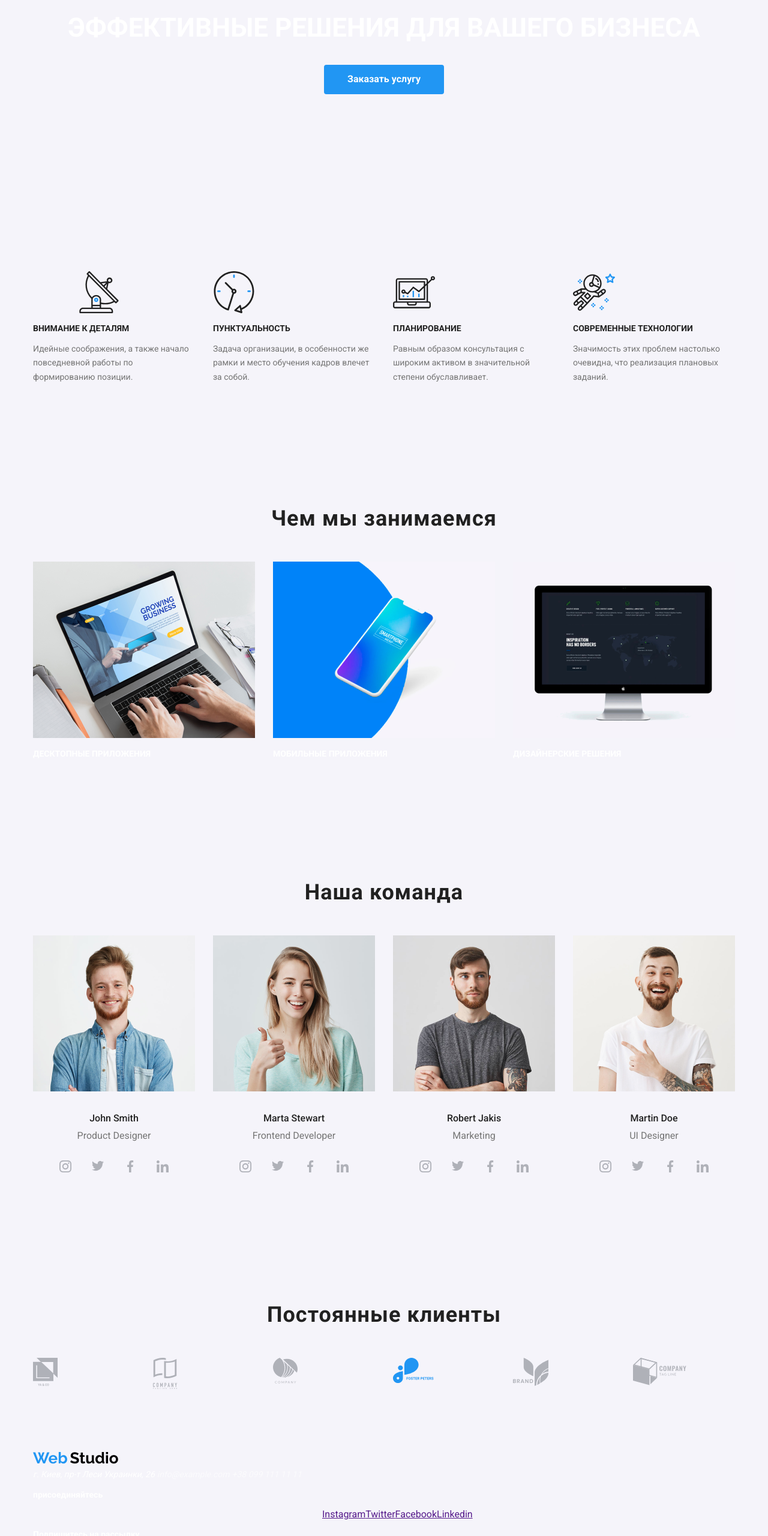
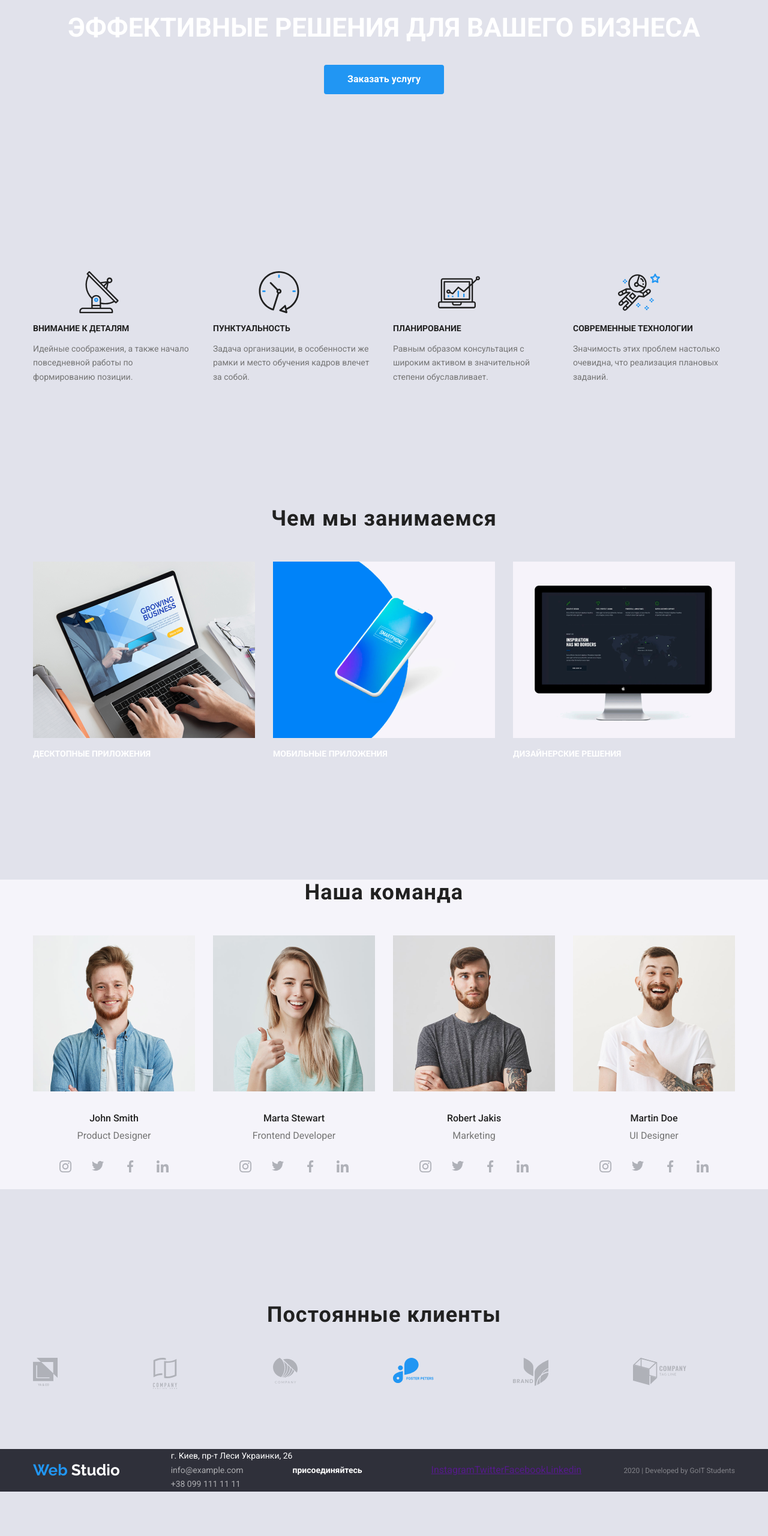
Before and after one commit to vosap2007/dz3, a plain HTML site: page index.html in a window 1280 px wide. Shown: the part 240-2800 px from the top of the page at 60% size. After the commit the page ends 2726 px from the top, so only its background shows below. Drawn offline with nearby package versions, Linux system fonts and the light colour scheme.

Commit message:
Виправляє відступи
додає відступи для хедера, та секцій. Відцентровує всі імж, розпочинає стилити футер

```diff
--- a/css/styles.css
+++ b/css/styles.css
@@ -1,7 +1,7 @@
 body {
   margin: 0;
 
-  background-color: #f5f4fa;
+  background-color: #e1e2eb;
   color: #757575;
   font-family: Roboto, sans-serif;
 
@@ -10,12 +10,27 @@ body {
   --button-color: #ffffff;
 }
 
+.container {
+  width: 1200px;
+  padding-right: 15px;
+  padding-left: 15px;
+  margin-left: auto;
+  margin-right: auto;
+}
+
 /*main-nav*/
+
+.header {
+  margin-bottom: 200px;
+}
+
+.header-portfolio {
+  margin-bottom: 110px;
+}
 
 .main-nav {
   display: flex;
   align-items: center;
-  margin-bottom: 200px;
 }
 
 /*Logo*/
@@ -37,6 +52,10 @@ body {
   font-family: Raleway;
   font-size: 26px;
   line-height: 1.2;
+}
+
+.logo-studio.inversia {
+  color: var(--button-color);
 }
 
 /* site-nav*/
@@ -130,6 +149,11 @@ body {
 
 /*section*/
 
+.section-features {
+  margin-bottom: 188px;
+  margin-top: 0px;
+}
+
 .section-title {
   color: var(--title-color);
   font-weight: 700;
@@ -148,7 +172,7 @@ body {
   display: flex;
   padding-left: 0px;
   justify-content: center;
-  margin-bottom: 188px;
+  margin: 0px;
 }
 
 .features-itam {
@@ -184,12 +208,16 @@ body {
 
 /*activity*/
 
+.section-activity {
+  margin-bottom: 188px;
+  margin-top: 0px;
+}
+
 .activity {
   list-style: none;
   display: flex;
   padding-left: 0px;
-  margin-top: 0px;
-  margin-bottom: 188px;
+  margin: 0px;
 }
 
 .activity-item {
@@ -209,12 +237,17 @@ body {
 
 /*team*/
 
+.section-team {
+  margin-top: 0px;
+  margin-bottom: 188px;
+  background: #f5f4fa;
+}
+
 .team {
   list-style: none;
   display: flex;
   padding-left: 0px;
-  margin-top: 0px;
-  margin-bottom: 188px;
+  margin: 0px;
   text-align: center;
 }
 
@@ -258,12 +291,18 @@ body {
   margin-bottom: 24px;
 }
 
+/*clients*/
+
+.section-clients {
+  margin-top: 0px;
+  margin-bottom: 95px;
+}
+
 .clients {
   list-style: none;
   display: flex;
   padding-left: 0px;
-  margin-top: 0px;
-  margin-bottom: 95px;
+  margin: 0px;
 }
 
 .clients-item {
@@ -275,6 +314,15 @@ body {
 }
 
 /*Foter*/
+
+.footer {
+  display: flex;
+  align-items: center;
+}
+
+.footer-backgraund {
+  background: #2f303a;
+}
 
 .footer-address {
   color: var(--button-color);
@@ -297,6 +345,12 @@ body {
   line-height: 1.1;
 }
 
+.footer-address {
+  display: flex;
+  flex-direction: column;
+  font-style: normal;
+}
+
 .developed {
   color: rgba(255, 255, 255, 0.4);
   font-weight: 400;
@@ -305,6 +359,10 @@ body {
 }
 
 /*---styles portfolio--*/
+
+.pro {
+  margin-bottom: 80px;
+}
 
 /*filter*/
 
@@ -342,7 +400,7 @@ body {
   flex-wrap: wrap;
   padding-left: 0px;
   margin-top: 0px;
-  margin-bottom: 80px;
+  margin-bottom: 0px;
 }
 
 .projects .itom {
@@ -377,19 +435,3 @@ body {
   font-size: 18px;
   line-height: 1.6;
 }
-
-.container {
-  width: 1200px;
-  padding-right: 15px;
-  padding-left: 15px;
-  margin-left: auto;
-  margin-right: auto;
-}
-
-.container-footer {
-  width: 1200px;
-  padding-right: 15px;
-  padding-left: 15px;
-  margin-left: auto;
-  margin-right: auto;
-}
--- a/index.html
+++ b/index.html
@@ -17,10 +17,10 @@
 
   <body>
     <!--Шапка сайта-->
-    <header>
+    <header class="header">
       <nav class="container main-nav">
         <a href="./" class="logo">
-          <span class="logo-web">Web</span>
+          <span class="logo-web">Web </span>
           <span class="logo-studio">Studio</span>
         </a>
 
@@ -50,18 +50,20 @@
       </nav>
     </header>
 
-    <main class="container">
+    <main>
       <!--Герой-->
       <section class="hero">
+        <div class="container">
           <h1 class="hero-title">ЭФФЕКТИВНЫЕ РЕШЕНИЯ ДЛЯ ВАШЕГО БИЗНЕСА</h1>
           <a href="" class="hero-button">Заказать услугу</a>
+        </div>
       </section>
 
       <!--Приемущества-->
-      <section class="section">
+      <section class="section-features">
         <!--<h2 class="section-title">Наши приемущества</h2>-->
         <!--этот заголовок будет скрыт-->
-
+        <div class="container">
           <ul class="features">
             <li class="features-itam">
               <div class="advantages">
@@ -75,16 +77,20 @@
             </li>
 
             <li class="features-itam">
+              <div class="advantages">
                 <img src="./img/clock.svg" alt="Часы" />
+              </div>
               <h3 class="features-title">ПУНКТУАЛЬНОСТЬ</h3>
               <p class="features-text">
-              Задача организации, в особенности же рамки и место обучения кадров
-              влечет за собой.
+                Задача организации, в особенности же рамки и место обучения
+                кадров влечет за собой.
               </p>
             </li>
 
             <li class="features-itam">
+              <div class="advantages">
                 <img src="./img/diagram.svg" alt="Диаграмма" />
+              </div>
               <h3 class="features-title">ПЛАНИРОВАНИЕ</h3>
               <p class="features-text">
                 Равным образом консультация с широким активом в значительной
@@ -93,7 +99,9 @@
             </li>
 
             <li class="features-itam">
+              <div class="advantages">
                 <img src="./img/astronaut.svg" alt="Астронавт" />
+              </div>
               <h3 class="features-title">СОВРЕМЕННЫЕ ТЕХНОЛОГИИ</h3>
               <p class="features-text">
                 Значимость этих проблем настолько очевидна, что реализация
@@ -101,10 +109,12 @@
               </p>
             </li>
           </ul>
+        </div>
       </section>
 
       <!--Чем мы занимаемся-->
-      <section class="section">
+      <section class="section-activity">
+        <div class="container">
           <h2 class="section-title">Чем мы занимаемся</h2>
 
           <ul class="activity">
@@ -114,7 +124,9 @@
             </li>
 
             <li class="activity-item">
-            <a href=""><img src="./img/img3.png" alt="Мобильный телефон" /></a>
+              <a href=""
+                ><img src="./img/img3.png" alt="Мобильный телефон"
+              /></a>
               <h3 class="activity-title">МОБИЛЬНЫЕ ПРИЛОЖЕНИЯ</h3>
             </li>
 
@@ -123,10 +135,12 @@
               <h3 class="activity-title">ДИЗАЙНЕРСКИЕ РЕШЕНИЯ</h3>
             </li>
           </ul>
+        </div>
       </section>
 
       <!--Наша команда-->
-      <section class="section">
+      <section class="section-team">
+        <div class="container">
           <h2 class="section-title">Наша команда</h2>
 
           <ul class="team">
@@ -258,10 +272,12 @@
               </ul>
             </li>
           </ul>
+        </div>
       </section>
 
       <!--Постоянные клиенты-->
-      <section class="section">
+      <section class="section-clients">
+        <div class="container">
           <h2 class="section-title">Постоянные клиенты</h2>
 
           <ul class="clients">
@@ -301,17 +317,19 @@
               </a>
             </li>
           </ul>
+        </div>
       </section>
     </main>
 
     <!--Футер-->
-    <footer class="container">
+    <footer class="footer-backgraund">
+      <div class="container footer">
         <a href="./" class="logo">
-        <span class="logo-web">Web</span>
-        <span class="logo-studio">Studio</span>
+          <span class="logo-web">Web </span>
+          <span class="logo-studio inversia">Studio</span>
         </a>
 
-      <address>
+        <address class="footer-address">
           <span class="footer-address">г. Киев, пр-т Леси Украинки, 26</span>
           <span class="footer-contact">info@example.com</span>
           <span class="footer-contact">+38 099 111 11 11</span>
@@ -325,12 +343,8 @@
           <li><a href="" aria-label="Ссылка на Linkedin">Linkedin</a></li>
         </ul>
 
-      <p class="footer-call">Подпишитесь на рассылку</p>
-      <p>E-mail</p>
-      <a href="">Подписаться</a>
-      <img src="./images/icon-send.png" alt="отправить свой E-mail" />
-
         <p class="developed">2020 | Developed by GoIT Students</p>
+      </div>
     </footer>
   </body>
 </html>
```
Also changed, not shown: portfolio.html (+12 -20 lines). Lines whose indentation alone changed are shown as unchanged.
